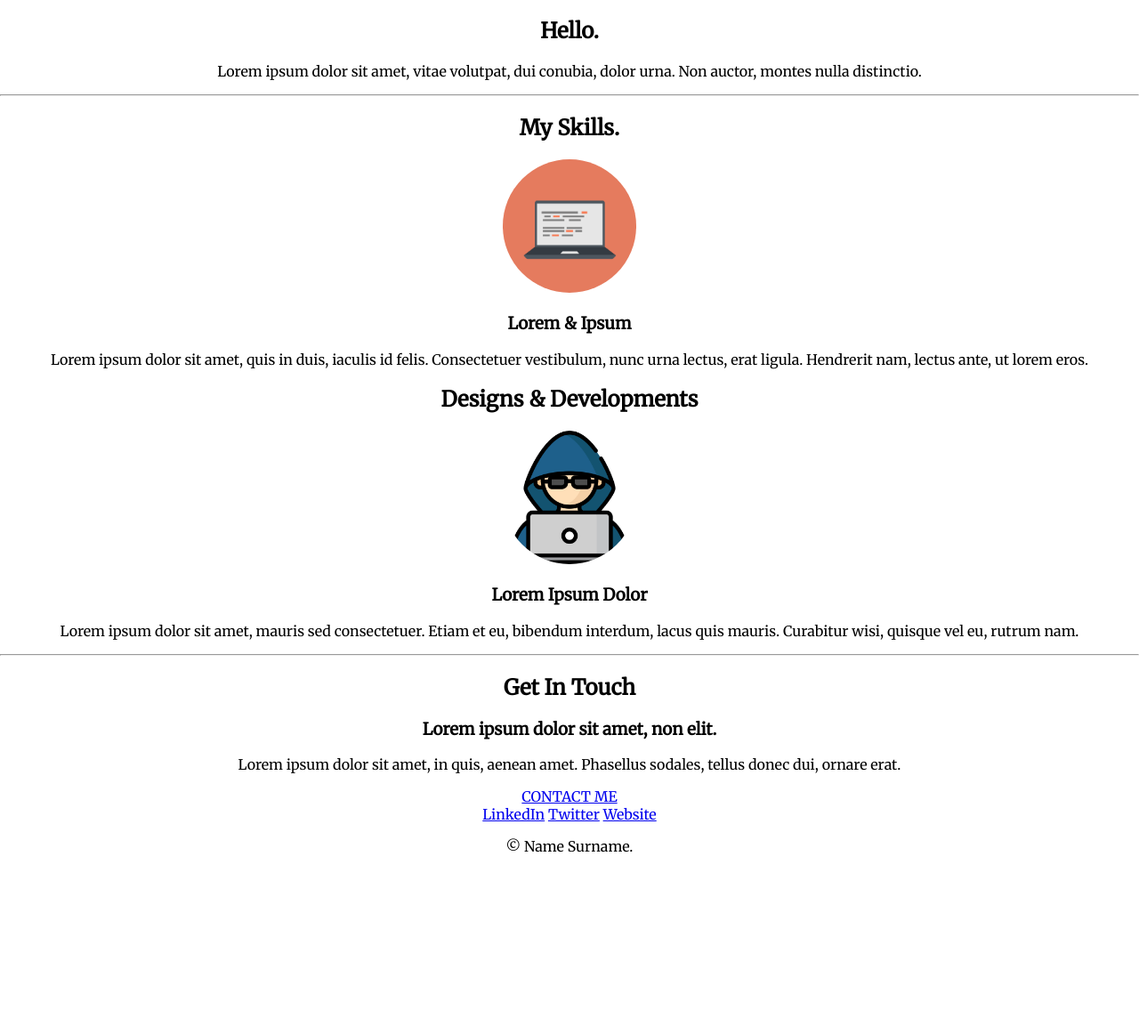
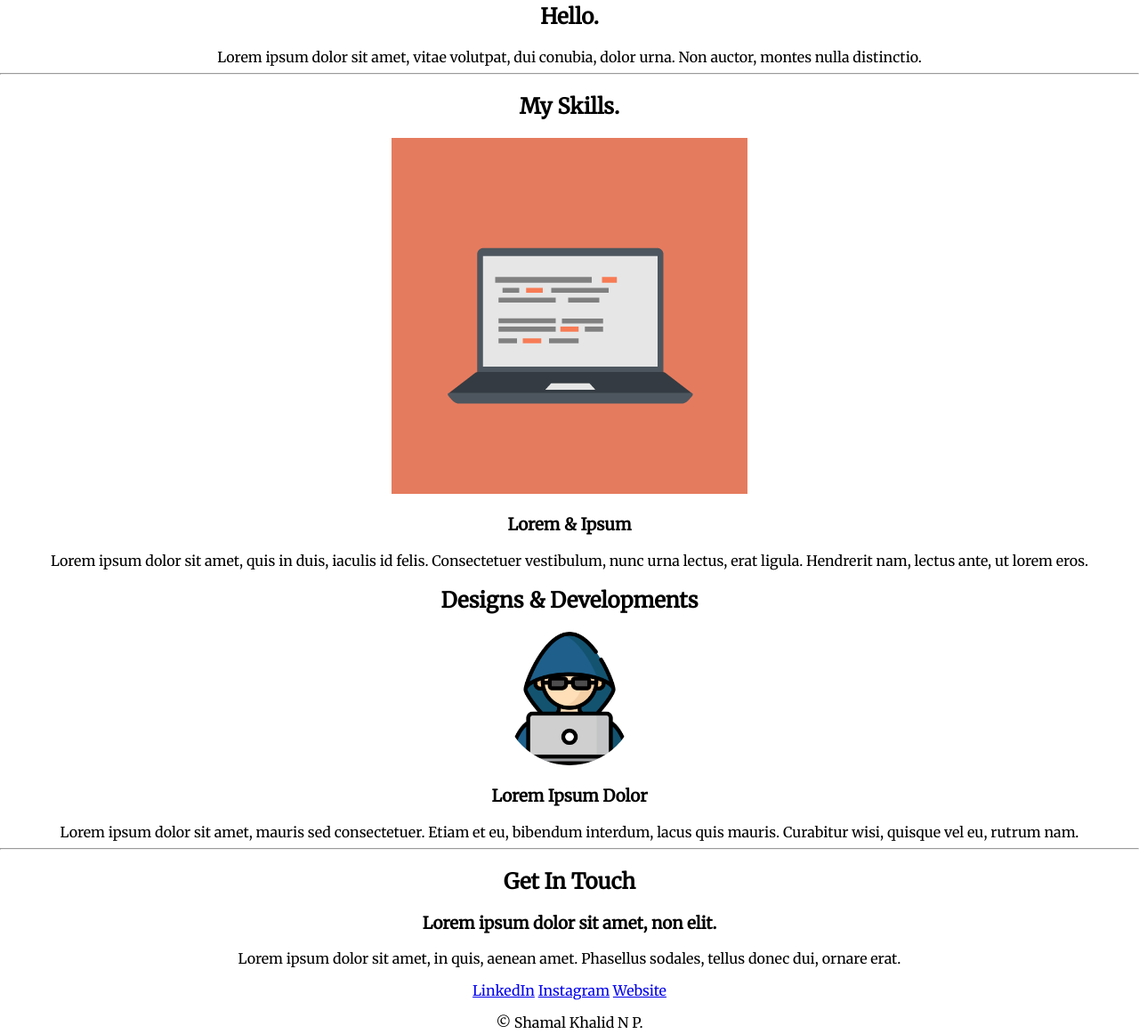
Before and after one commit to ShamalKhalid/Personal-Website, a plain HTML site: page index.html in a window 1280 px wide. Shown: the part 760-1922 px from the top of the page at 89% size. Before the commit the page ends 1737 px from the top, so only its background shows below. Drawn offline with Linux system fonts and the light colour scheme.

Commit message:
Added social media and contact links. Made some minor design changes

```diff
--- a/index.html
+++ b/index.html
@@ -7,12 +7,15 @@
     <link rel="icon" href="favicon.ico">
     <link href="https://fonts.googleapis.com/css2?family=Sacramento&display=swap" rel="stylesheet">
     <link href="https://fonts.googleapis.com/css2?family=Merriweather&family=Sacramento&display=swap" rel="stylesheet">
+    <link href="https://fonts.googleapis.com/css2?family=Josefin+Sans:ital,wght@1,300&family=Merriweather&family=Sacramento&display=swap" rel="stylesheet">
     </head>
   <body>
       <div class="top-container">
         <img class="top-cloud" src="images/cloud.png" alt="cloud-img">
-        <h1>Hi, I am Shamal</h1>
-        <p>A Programmer.</p>
+        <h1>I am Shamal</h1>
+        <div class="head-introduction">
+          <p1>A Programmer.</p1>
+        </div>
         <img class="bottom-cloud" src="images/cloud.png" alt="cloud-img">
         <img src="images/mountain.png" alt="mountain-img">
       </div>
@@ -20,21 +23,26 @@
         <div class="profile">
           <img class="profile-pic"src="images/Shamal profile.jpg" alt="Profile-picture">
           <h2>Hello.</h2>
-          <p>Lorem ipsum dolor sit amet, vitae volutpat, dui conubia, dolor urna. Non auctor, montes nulla distinctio.</p>
+          <p2>Lorem ipsum dolor sit amet, vitae volutpat, dui conubia, dolor urna. Non auctor, montes nulla distinctio.</p2>
         </div>
         <hr>
         <div class="skills">
-          <h2>My Skills.</h2>
-          <div class="skill-row">
-            <img class="skill" src="images/computer.png" alt="skill">
-            <h3>Lorem & Ipsum</h3>
-            <p>Lorem ipsum dolor sit amet, quis in duis, iaculis id felis. Consectetuer vestibulum, nunc urna lectus, erat ligula. Hendrerit nam, lectus ante, ut lorem eros.</p>
+          <div class="head-skill">
+            <h2>My Skills.</h2>
           </div>
           <div class="skill-row">
-            <h2>Designs & Developments</h2>
+            <img class="skill-image" src="images/computer.png" alt="skill">
+            <h3>Lorem & Ipsum</h3>
+            <p3>Lorem ipsum dolor sit amet, quis in duis, iaculis id felis. Consectetuer vestibulum, nunc urna lectus, erat ligula. Hendrerit nam, lectus ante, ut lorem eros.</p3>
+          </div>
+          <div class="skill-row">
+            <div class="design-dev">
+              <h2>Designs & Developments</h2>
+            </div>
+
             <img class="design" src="images/hacker.png" alt="designanddev">
             <h3>Lorem Ipsum Dolor</h3>
-            <p>Lorem ipsum dolor sit amet, mauris sed consectetuer. Etiam et eu, bibendum interdum, lacus quis mauris. Curabitur wisi, quisque vel eu, rutrum nam.</p>
+            <p2>Lorem ipsum dolor sit amet, mauris sed consectetuer. Etiam et eu, bibendum interdum, lacus quis mauris. Curabitur wisi, quisque vel eu, rutrum nam.</p2>
           </div>
         </div>
         <hr>
@@ -42,16 +50,16 @@
           <h2>Get In Touch</h2>
           <h3>Lorem ipsum dolor sit amet, non elit.</h3>
           <p>Lorem ipsum dolor sit amet, in quis, aenean amet. Phasellus sodales, tellus donec dui, ornare erat.</p>
-          <a class="btn" href="mailto:name@email.com">CONTACT ME</a>
+          <a class="btn" href="mailto:shamalkhalidnp@gmail.com>CONTACT ME</a>
         </div>
       </div>
 
 
       <div class="bottom-container">
-        <a class="footer-link" href="https://www.linkedin.com/">LinkedIn</a>
-        <a class="footer-link" href="https://twitter.com/">Twitter</a>
+        <a class="footer-link" href="https://www.linkedin.com/in/shamal-khalid-n-p-43400621a/">LinkedIn</a>
+        <a class="footer-link" href="https://www.instagram.com/__._sk__._/">Instagram</a>
         <a class="footer-link" href="https://www.appbrewery.co/">Website</a>
-        <p>© Name Surname.</p>
+        <p>© Shamal Khalid N P.</p>
       </div>
 
   </body>
```
